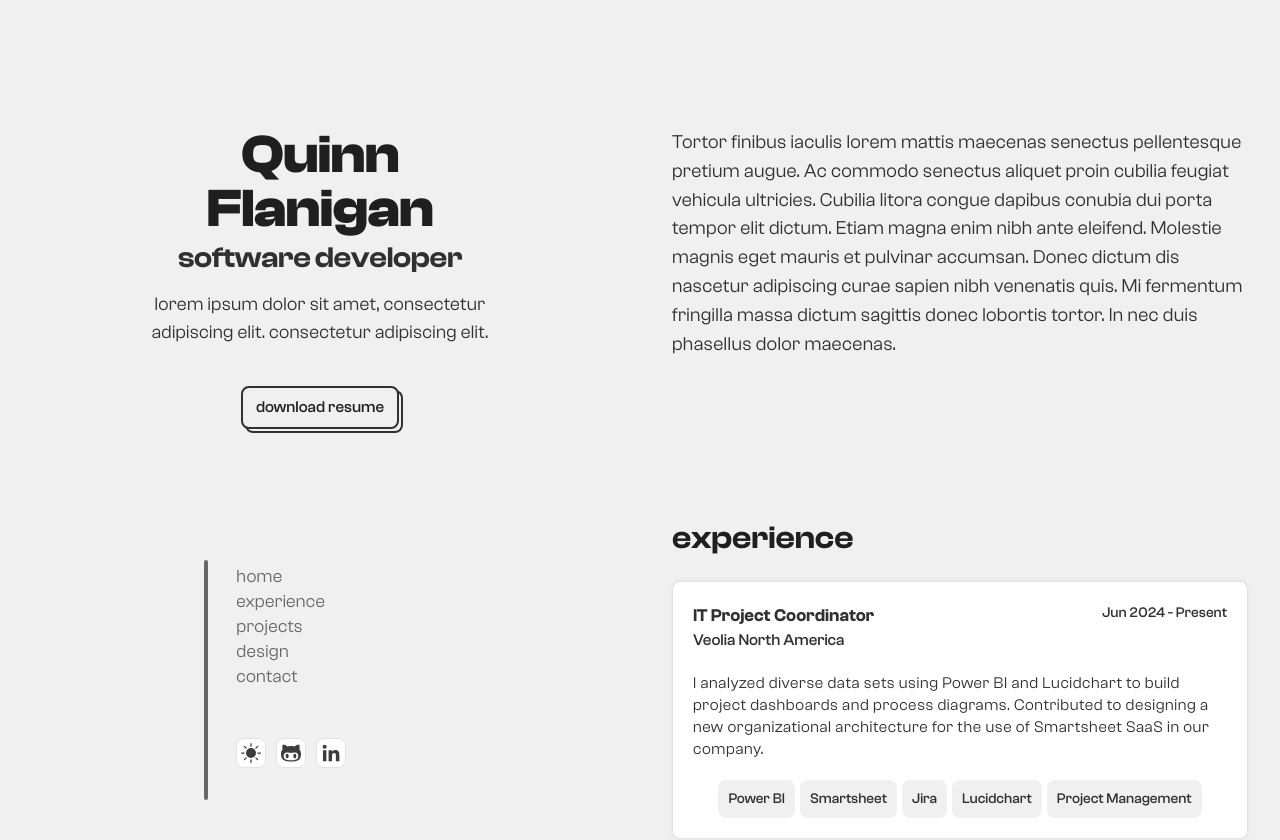
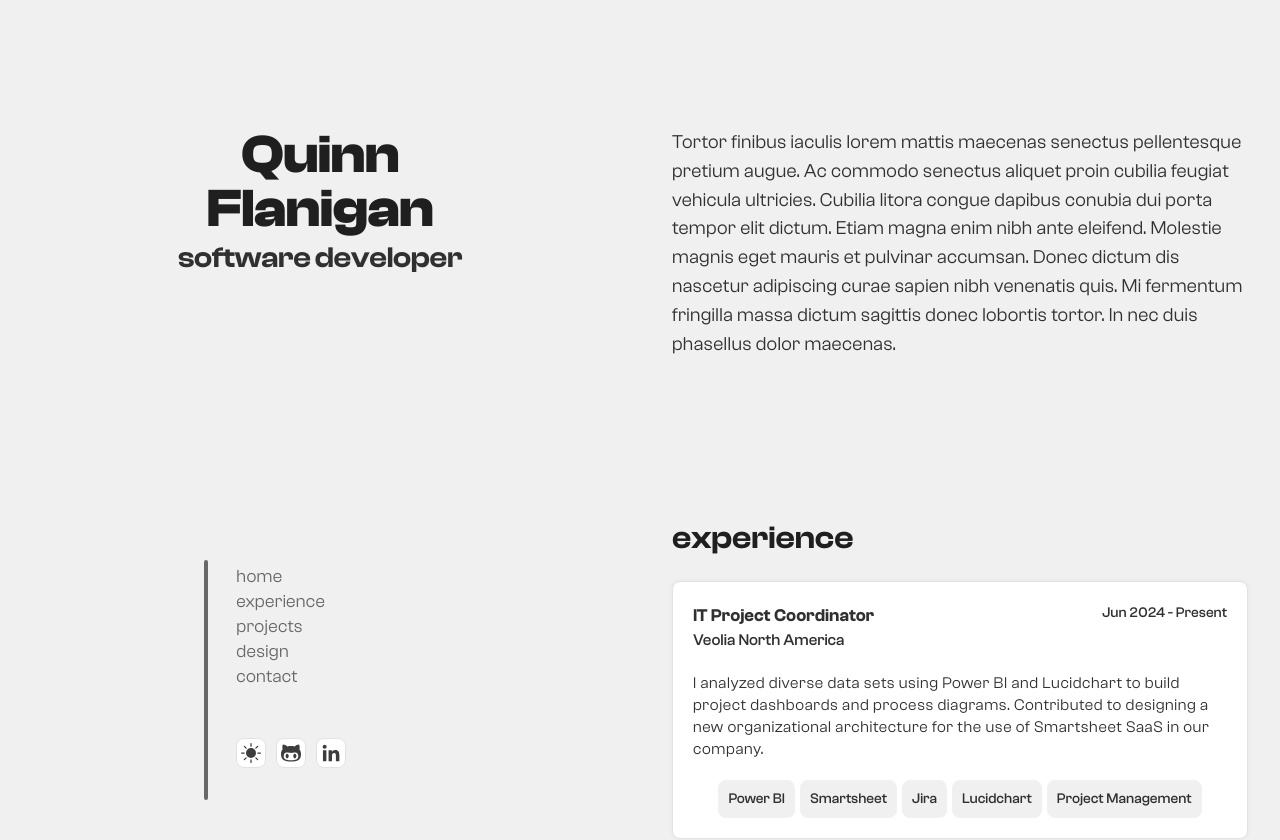
Before and after one commit to qinflan/portfolio, a React (Vite) app in the folder portfolio/client/: page / in a window 1280 px wide. Shown: the top 840 px of the page. Built offline with nearby package versions, Linux system fonts and the light colour scheme; a web font is replaced by a local one.

Commit message:
animations

```diff
--- a/portfolio/client/src/components/pages/experience/Experience.css
+++ b/portfolio/client/src/components/pages/experience/Experience.css
@@ -5,6 +5,7 @@
     width: 100%;
     align-items: center;
     margin-top: 40px;
+    animation: fade-up 0.5s;
 }
 
 .work-widgets-container {
--- a/portfolio/client/src/components/ui/LeftPanel.css
+++ b/portfolio/client/src/components/ui/LeftPanel.css
@@ -1,3 +1,15 @@
+/* Animations */
+@keyframes fade-up {
+    0% {
+        opacity: 0;
+        transform: translateY(30px) scale(0.9);
+    }
+
+    100% {
+        opacity: 1;
+        transform: translateY(0px) scale(1);
+    }
+}
 
 .left-panel-container {
     display: flex;
@@ -45,6 +57,7 @@
     letter-spacing: -0.58px;
     cursor: default;
     user-select: none;
+    animation: fade-up 0.5s;
 }
 
 .role-text {
@@ -55,6 +68,7 @@
     letter-spacing: -0.01em;
     cursor: default;
     user-select: none;
+    animation: fade-up 0.5s;
 }
 
 .mantra-text {
@@ -69,6 +83,7 @@
     text-align: center;
     cursor: default;
     user-select: none;
+    animation: fade-up 0.5s;
 }
 @media (max-width: 768px) {
     .resume-btn-container {
--- a/portfolio/client/src/components/ui/RightPanel.css
+++ b/portfolio/client/src/components/ui/RightPanel.css
@@ -15,6 +15,7 @@
     font-size: larger;
     letter-spacing: 0.36px;
     font-weight: 400;
+    animation: fade-up 0.5s;
 }
 
 .section-title {
--- a/portfolio/client/src/components/ui/neobrute-btn.css
+++ b/portfolio/client/src/components/ui/neobrute-btn.css
@@ -12,7 +12,7 @@
     font-weight: 500;
     line-height: normal;
     box-shadow: 4px 4px 0 -2px var(--page-background), 4px 4px 0 0 var(--button-stroke);
-    transition: 0.4s;
+    animation: fade-up 0.5s;
 }
 
 .brutal-btn:hover {
```
